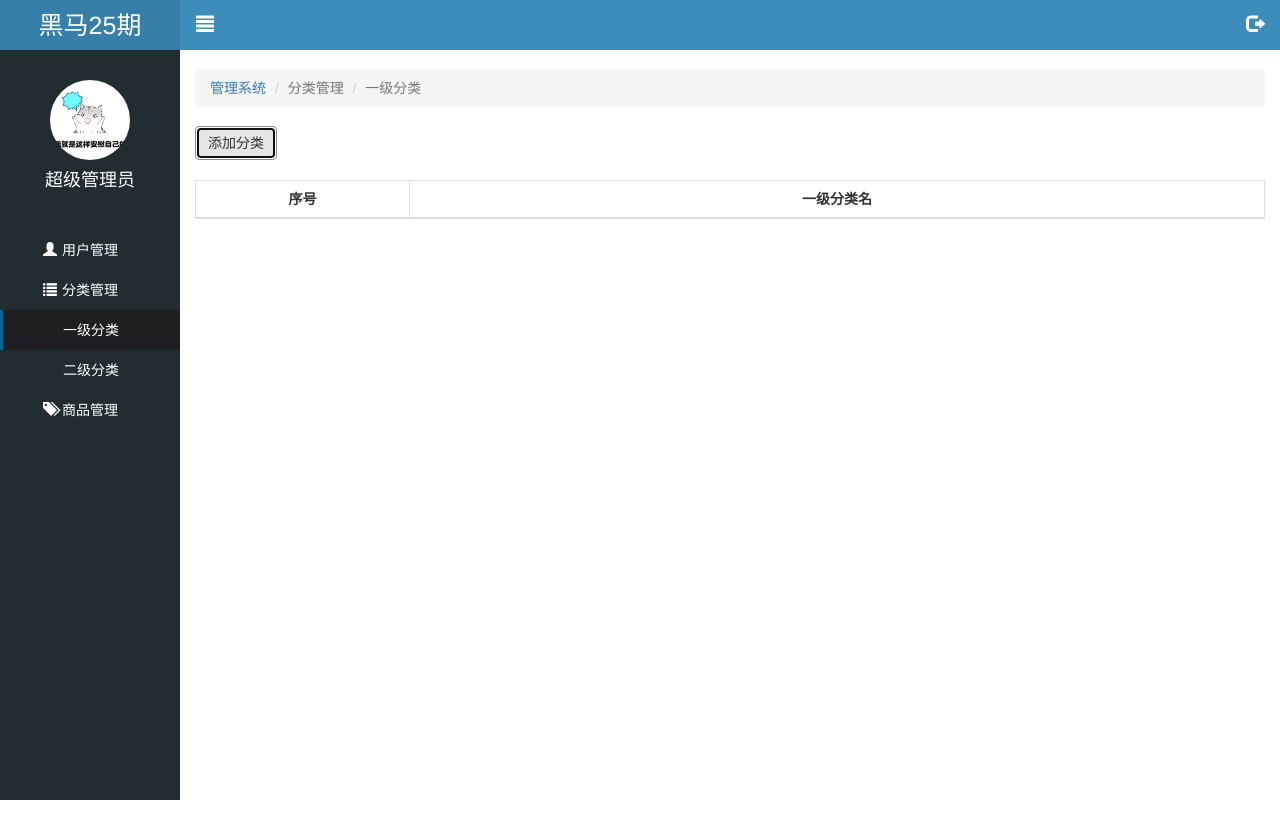
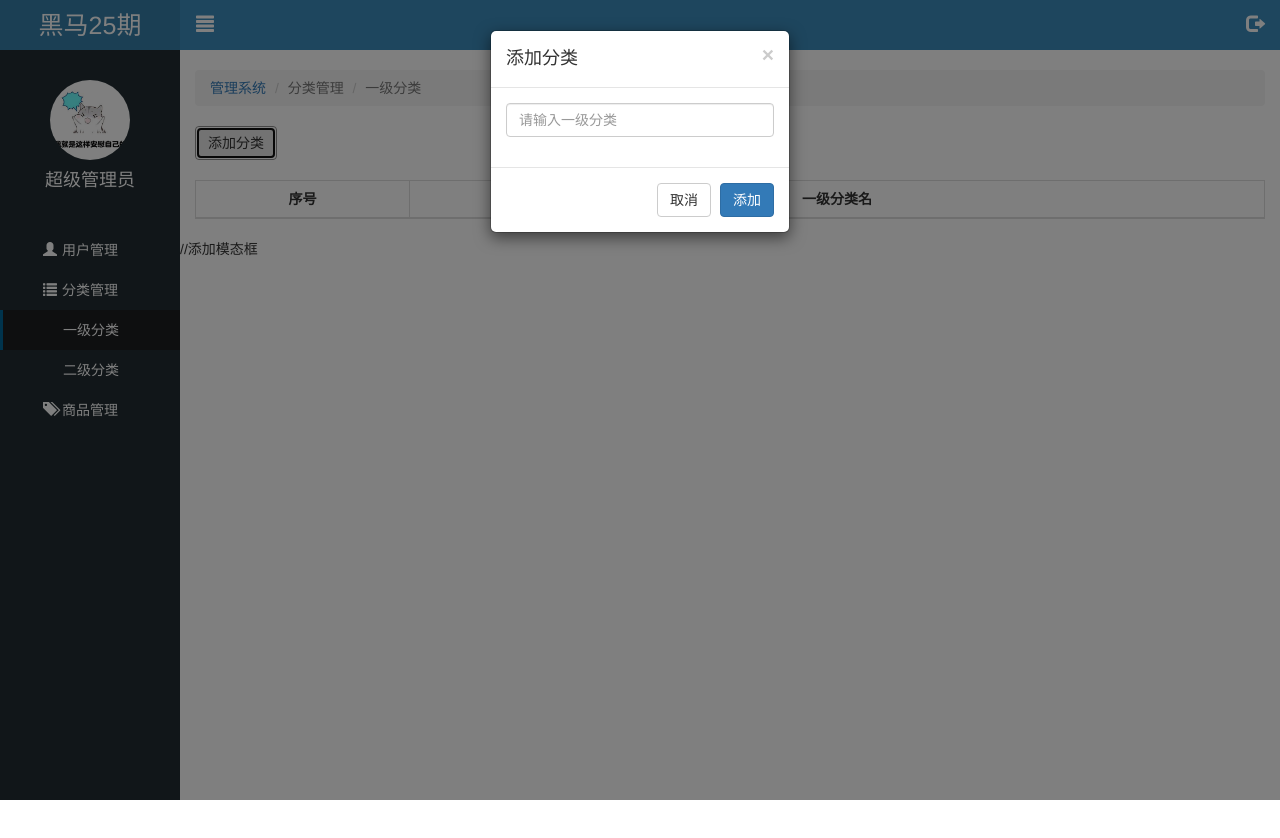
Before and after one commit to jindamao666/letao, a website: page public/back/first.html in a window 1280 px wide. Both pictures are taken after a click on the button "添加分类". Drawn offline with Linux system fonts and the light colour scheme; no server answers.

Commit message:
一级分类完成

```diff
--- a/public/back/first.html
+++ b/public/back/first.html
@@ -57,7 +57,7 @@
             <li class="active">一级分类</li>
         </ol>
         <div class="lt_content">
-            <button class="btn btn-default mb_20">添加分类</button>
+            <button class="btn btn-default mb_20" id="addBtn">添加分类</button>
             <table class="table table-bordered table-hover">
                 <thead>
                 <tr>
@@ -95,6 +95,28 @@
             </div>
         </div>
     </div>
+    //添加模态框
+    <div class="modal fade" id="addModal">
+        <div class="modal-dialog modal-sm">
+            <div class="modal-content">
+                <form id="form">
+                    <div class="modal-header">
+                        <button type="button" class="close" data-dismiss="modal"><span>&times;</span></button>
+                        <h4 class="modal-title">添加分类</h4>
+                    </div>
+                    <div class="modal-body">
+                            <div class="form-group">
+                                <input type="text" name="categoryName" class="form-control" placeholder="请输入一级分类">
+                            </div>
+                    </div>
+                    <div class="modal-footer">
+                        <button type="button" class="btn btn-default" data-dismiss="modal">取消</button>
+                        <button type="submit" class="btn btn-primary">添加</button>
+                    </div>
+                </form>
+            </div>
+        </div>
+    </div>
     <script type="text/html" id="tpl">
         {{ each rows v i}}
         <tr>
--- a/public/back/js/first.js
+++ b/public/back/js/first.js
@@ -1,7 +1,7 @@
 $(function () {
     var currentPage = 1;//当前页
     var pageSize = 5;//每页条数
-    //1.一进入页面，发送ajax请求获取数据，通过模版引擎渲染
+//1.一进入页面，发送ajax请求获取数据，通过模版引擎渲染
     render();
     function render() {
         $.ajax({
@@ -36,5 +36,61 @@ $(function () {
                 })
             }
         })
-    }
-});
+    };
+//2.点击添加分类按钮，显示模态框
+    $('#addBtn').click(function () {
+        $('#addModal').modal("show");
+    });
+//3.使用表单校验插件，实现表单校验
+    $('#form').bootstrapValidator({
+        //配置图标
+        feedbackIcons: {
+            valid: 'glyphicon glyphicon-ok',//校验成功
+            invalid: 'glyphicon glyphicon-remove',//校验失败
+            validating: 'glyphicon glyphicon-refresh'//校验中
+        },
+        //配置字段
+        fields:{
+            categoryName:{
+                // 配置校验规则
+                validators:{
+                    //非空
+                    notEmpty:{
+                        //提示信息
+                        message:"一级分类不能为空"
+                    }
+                }
+            }
+        }
+    });
+/* 4.表单校验插件会在提交表单时进行校验
+    * （1） 校验成功 默认就提交表单，会发生页面跳转 ，注册表单校验成功事件，阻止默认的提交，通过ajax进行发送请求
+    * （2） 校验失败 ，不会提交表单，按照插件提示用户即可
+    * */
+    //注册表单校验成功事件
+    $("#form").on('success.form.bv',function (e) {
+        //阻止默认的表单提交
+        e.preventDefault();
+        // console.log("校验成功后的表单提交被阻止了");
+        //通过ajax进行提交
+        $.ajax({
+            type:"post",
+            url:"/category/addTopCategory",
+            data:$('#form').serialize(),
+            dataType:"json",
+            success:function ( info ) {
+                console.log( info );
+                if(info.success){
+                    //添加成功
+                    // 1.关闭模态框
+                    $('#addModal').modal("hide");
+                    //2.页面重新渲染第一页，让用户看到第一页的数据
+                    currentPage = 1;
+                    render();
+                    //重置模态框
+                    $('#form').data("bootstrapValidator").resetForm(true);
+                }
+            }
+        })
+    });
+})
```
